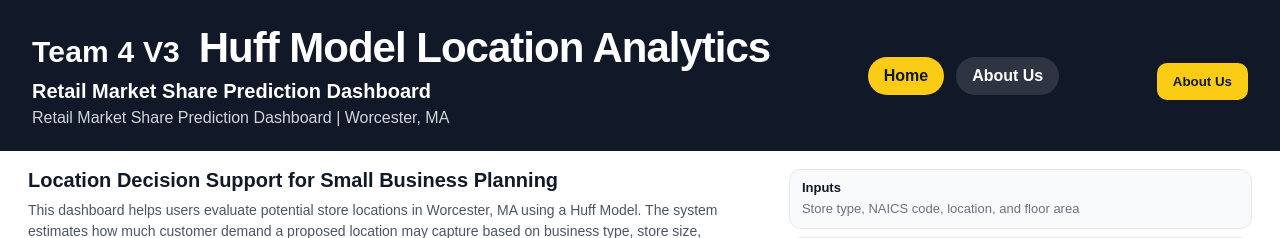
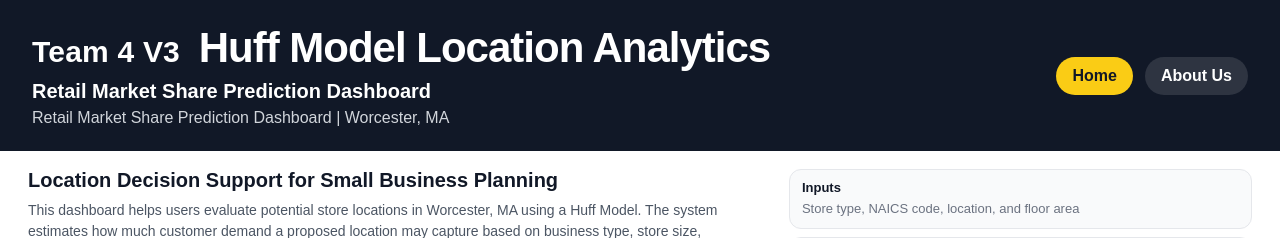
Before and after one commit to alsds-team4/alsds-team4-app, a Flask app: page / in a window 1280 px wide. Shown: the top 238 px of the page. Run offline with Flask 3, Linux system fonts and the light colour scheme.

Commit message:
Update styles.css

```diff
--- a/static/styles.css
+++ b/static/styles.css
@@ -989,3 +989,10 @@ th {
     font-size: 34px;
   }
 }
+
+
+#aboutUsBtn,
+.about-us-btn,
+#aboutUsModal {
+  display: none !important;
+}
```
